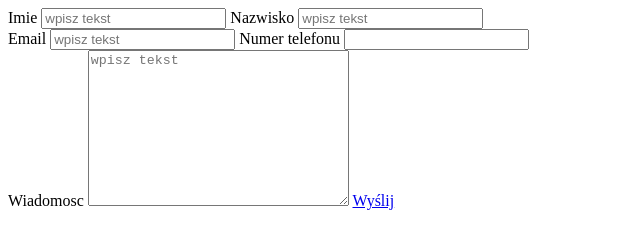
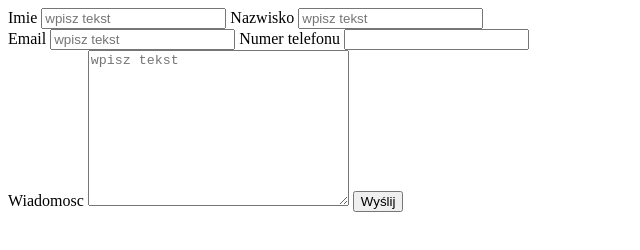
Before and after one commit to RedduXX/Boyownik.github.io, a plain HTML site: page formularz/index.html in a window 1280 px wide. Shown: the whole page, without its empty margins (0-640 px from the left). Drawn offline with Linux system fonts and the light colour scheme.

Commit message:
Formularz

```diff
--- a/formularz/index.html
+++ b/formularz/index.html
@@ -26,7 +26,7 @@
 
         <label for="text">Wiadomosc</label>
         <textarea name="message" id="text" cols="30" rows="10" placeholder="wpisz tekst"></textarea>
-        <a href="https://formspree.io/">Wyślij</a>
+        <input type="button" value="Wyślij">
     </form>
 </body>
 </html>
```
